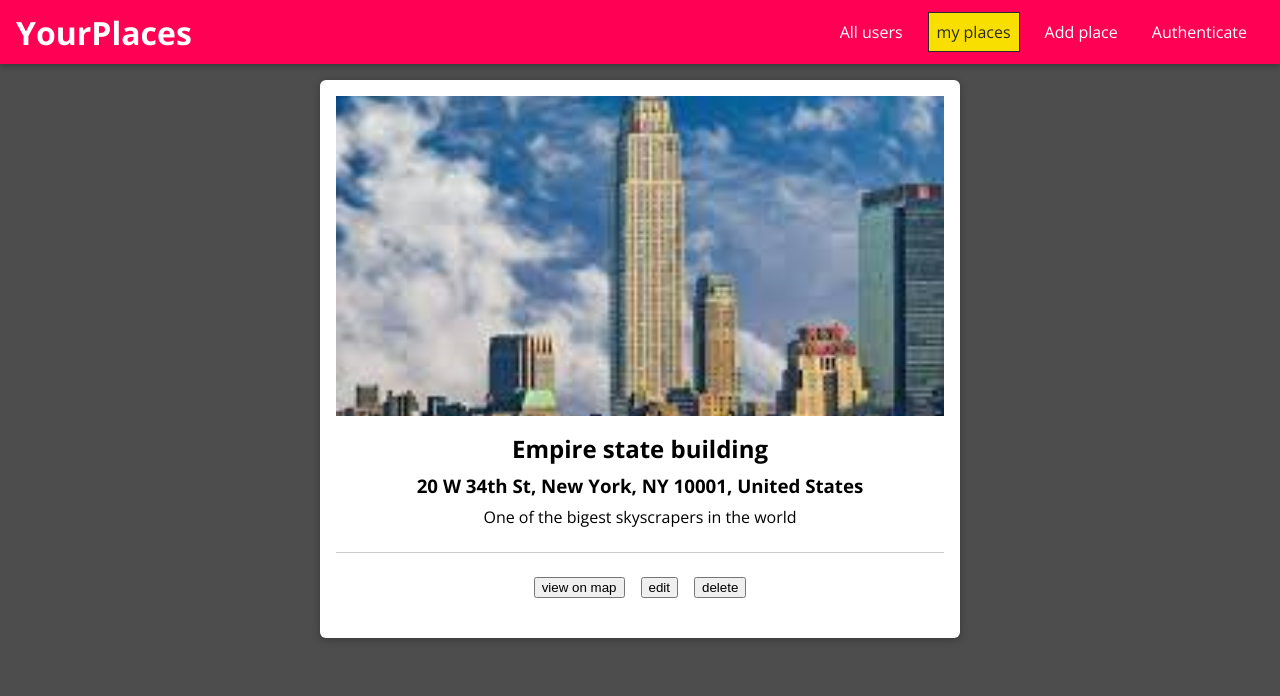
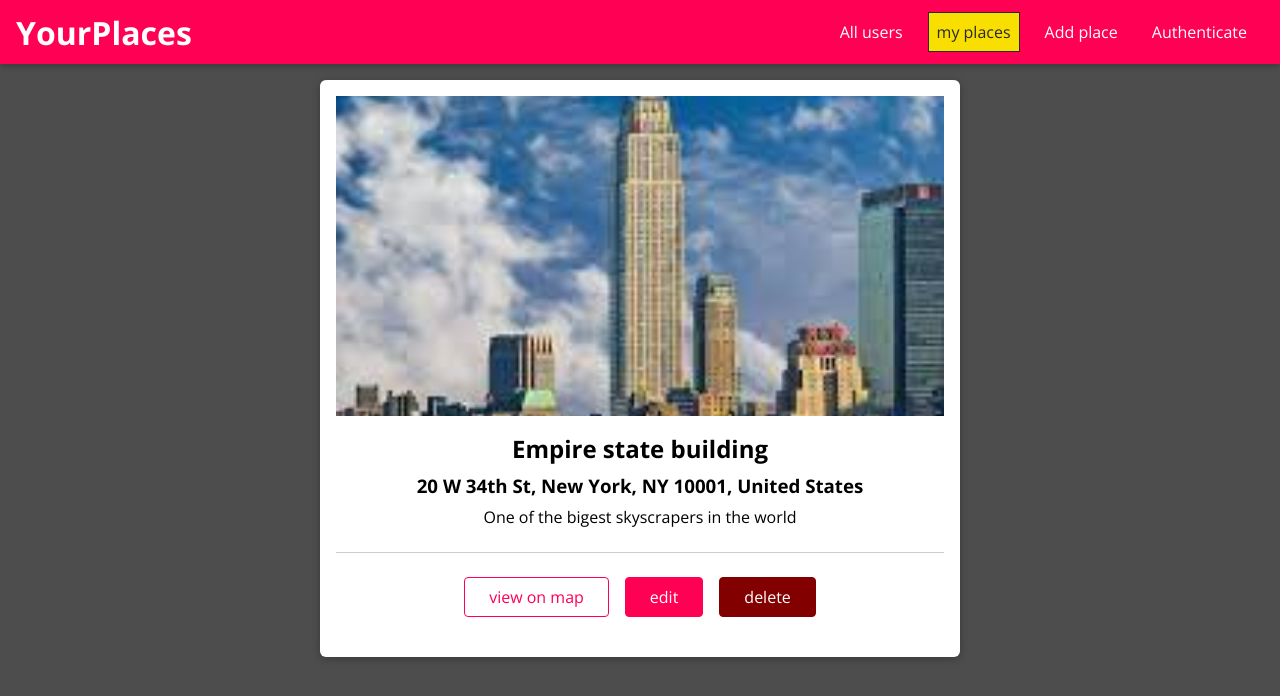
Before and after one commit to Godsheritage/Location-share-APP, a React (Create React App) app: page /u1/places in a window 1280 px wide. Shown: the top 696 px of the page. Built offline with nearby package versions, Linux system fonts and the light colour scheme; the HTML template or start-up script is replaced by a standard one.

Commit message:
added the buttin elements

```diff
--- a/src/components/PlaceItem.tsx
+++ b/src/components/PlaceItem.tsx
@@ -1,6 +1,7 @@
 import React from "react";
+import { placeItems } from "../types";
 import Card from "./shared/UIElements/Card";
-import { placeItems } from "../types";
+import Button from "./shared/form Elements/Button";
 
 const PlaceItem: React.FC<placeItems> = ({ placeItem }) => {
   return (
@@ -15,9 +16,9 @@
           <p>{placeItem.description}</p>
         </div>
         <div className="place-item__actions">
-          <button>view on map</button>
-          <button>edit</button>
-          <button>delete</button>
+          <Button inverse>view on map</Button>
+          <Button to = {`/places/${placeItem.id}`}>edit</Button>
+          <Button danger>delete</Button>
         </div>
       </Card>
     </li>
--- /dev/null
+++ b/src/components/shared/form Elements/Button.css
@@ -0,0 +1,61 @@
+.button {
+  font: inherit;
+  padding: 0.5rem 1.5rem;
+  border: 1px solid #ff0055;
+  border-radius: 4px;
+  background: #ff0055;
+  color: white;
+  cursor: pointer;
+  margin-right: 1rem;
+  text-decoration: none;
+  display: inline-block;
+}
+
+.button:focus {
+  outline: none;
+}
+
+.button:hover,
+.button:active {
+  background: #ff4382;
+  border-color: #ff4382;
+}
+
+.button--inverse {
+  background: transparent;
+  color: #ff0055;
+}
+
+.button--inverse:hover,
+.button--inverse:active {
+  color: white;
+  background: #ff0055;
+}
+
+.button--danger {
+  background: #830000;
+  border-color: #830000;
+}
+
+.button--danger:hover,
+.button--danger:active {
+  background: #f34343;
+  border-color: #f34343;
+}
+
+.button:disabled,
+.button:hover:disabled,
+.button:active:disabled {
+  background: #ccc;
+  color: #979797;
+  border-color: #ccc;
+  cursor: not-allowed;
+}
+
+.button--small {
+  font-size: 0.8rem;
+}
+
+.button--big {
+  font-size: 1.5rem;
+}
--- /dev/null
+++ b/src/components/shared/form Elements/Button.js
@@ -0,0 +1,43 @@
+import React from 'react';
+import { Link } from 'react-router-dom';
+
+import './Button.css';
+
+const Button = props => {
+  if (props.href) {
+    return (
+      <a
+        className={`button button--${props.size || 'default'} ${props.inverse &&
+          'button--inverse'} ${props.danger && 'button--danger'}`}
+        href={props.href}
+      >
+        {props.children}
+      </a>
+    );
+  }
+  if (props.to) {
+    return (
+      <Link
+        to={props.to}
+        exact={props.exact}
+        className={`button button--${props.size || 'default'} ${props.inverse &&
+          'button--inverse'} ${props.danger && 'button--danger'}`}
+      >
+        {props.children}
+      </Link>
+    );
+  }
+  return (
+    <button
+      className={`button button--${props.size || 'default'} ${props.inverse &&
+        'button--inverse'} ${props.danger && 'button--danger'}`}
+      type={props.type}
+      onClick={props.onClick}
+      disabled={props.disabled}
+    >
+      {props.children}
+    </button>
+  );
+};
+
+export default Button;
```
